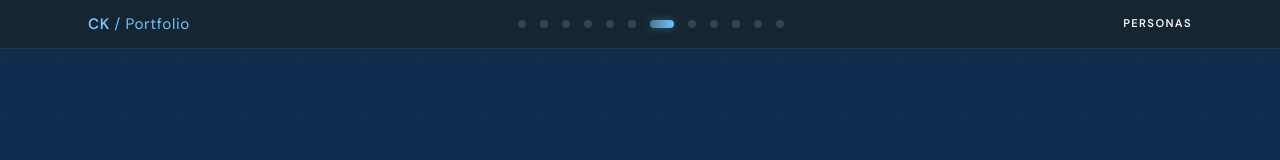
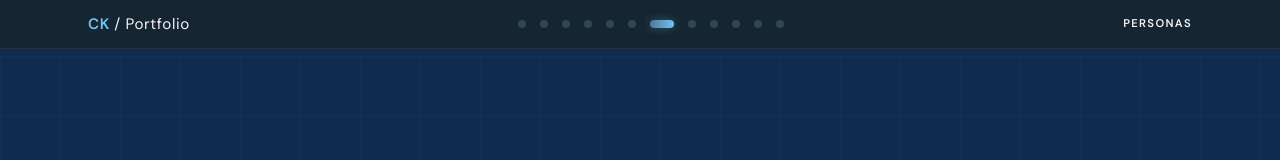
Before and after one commit to tangiblethinking/persongratadata, a React (Vite) app: page / in a window 1280 px wide. Shown: the top 160 px of the page. Built offline with nearby package versions, Linux system fonts and the light colour scheme.

Commit message:
Update global.css

```diff
--- a/src/styles/global.css
+++ b/src/styles/global.css
@@ -11,8 +11,8 @@
   --c-glass: rgba(255,255,255,0.15);
   --c-glass-border: rgba(100,146,149,0.18);
   --c-text-primary: #F8F4F4;
-  --c-text-secondary: F8F8F4;
-  --c-text-muted: F6F4F8;
+  --c-text-secondary: #F8F8F4;
+  --c-text-muted: #F6F4F8;
 
 --font-display: 'DM Sans', sans-serif;
 --font-body: 'DM Sans', sans-serif;
```
